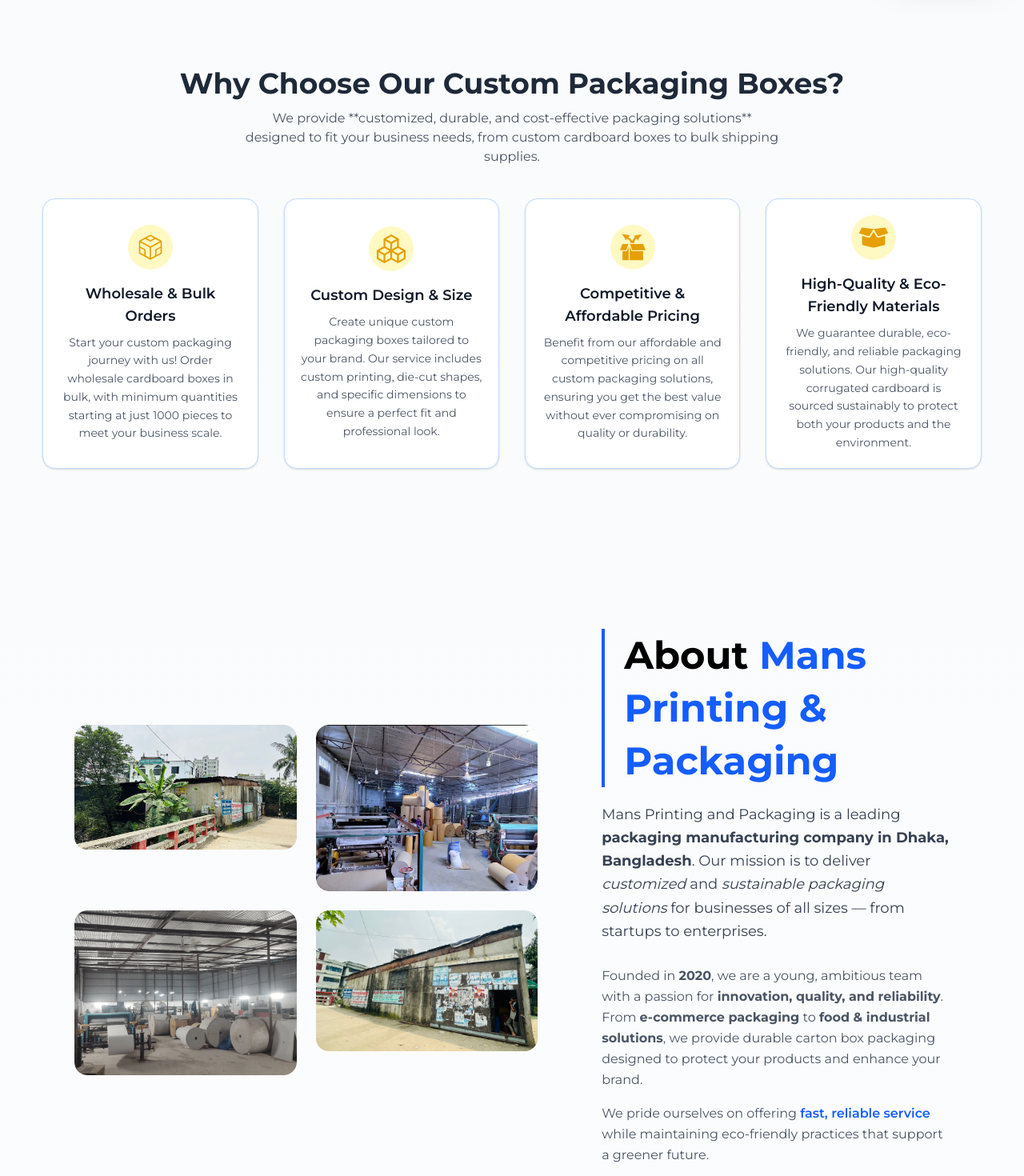
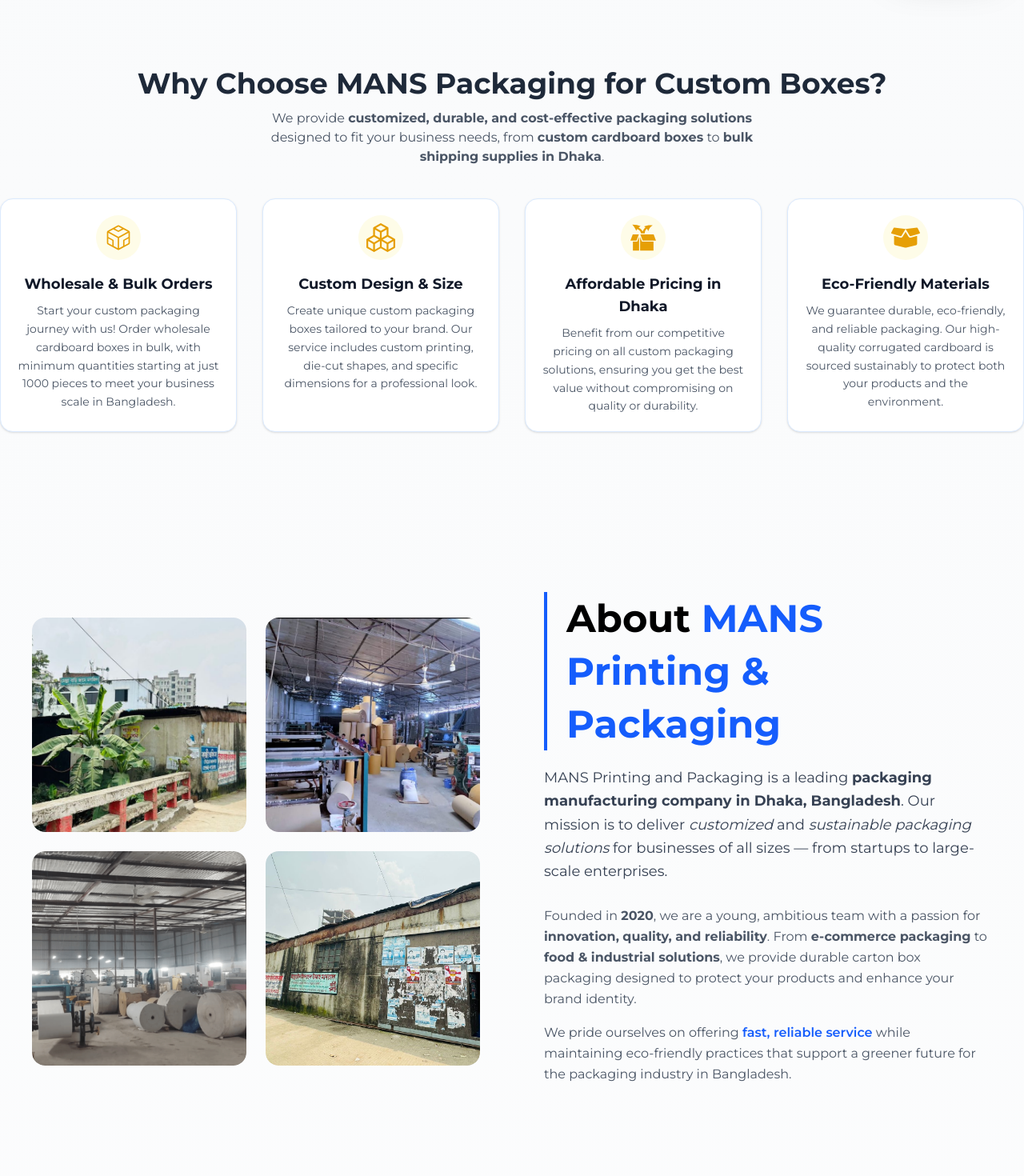
Before and after one commit to tanvermax/mans-next-app, a Next.js app: page / in a window 1280 px wide. Shown: the part 820-2290 px from the top of the page at 80% size. Built offline with nearby package versions, Linux system fonts and the light colour scheme; no server answers.

Commit message:
conatiner added

```diff
--- a/app/Componet/MainLayout/Mansphoto/Mansphoto.jsx
+++ b/app/Componet/MainLayout/Mansphoto/Mansphoto.jsx
@@ -1,86 +1,84 @@
-"use client";
-
+// app/components/Mansphoto.js (Server Component)
 import React from "react";
 import Image from "next/image";
-import { motion } from "framer-motion";
+import AnimationWrapper from "../Section1.jsx/AnimationWrapper"; // Using the wrapper we created earlier
 
 import photo1 from "../../../assets/IMG-20230909-WA0019-1024x576.jpg";
 import photo2 from "../../../assets/mans-packaging-factory--1024x768.jpg";
 import photo3 from "../../../assets/mans-packaging-printing-factory-1-1024x759.png";
 import photo4 from "../../../assets/mans-printing-and-packaging.jpg";
 
+export const metadata = {
+  title: "About MANS Packaging | Leading Box Manufacturer in Dhaka",
+  description: "Founded in 2020, MANS Packaging provides sustainable and custom packaging solutions in Bangladesh. Meet the team behind our innovation.",
+  keywords: ["About MANS Packaging", "Packaging factory Dhaka", "Minhazur Rahman CEO"],
+};
+
 const Mansphoto = () => {
+  const images = [
+    { src: photo1, alt: "Modern packaging manufacturing facility in Dhaka Bangladesh" },
+    { src: photo2, alt: "Inside MANS Packaging factory interior production line" },
+    { src: photo3, alt: "Advanced offset printing and packaging process in Bangladesh" },
+    { src: photo4, alt: "Custom eco-friendly carton box packaging solutions" },
+  ];
+
+
   return (
-    <section
-      id="about-us"
-      className="lg:flex lg:py-20 py-10 w-11/12 mx-auto items-center"
-    >
-      {/* Left: Images */}
-      <motion.div
-        initial={{ opacity: 0, x: -50 }}
-        whileInView={{ opacity: 1, x: 0 }}
-        transition={{ duration: 0.8 }}
-        viewport={{ once: true }}
-        className="grid grid-cols-2 gap-3 lg:gap-6 lg:p-10"
-      >
-        {[photo1, photo2, photo3, photo4].map((img, i) => (
-          <motion.div
-            key={i}
-            whileHover={{ scale: 1.05 }}
-            className="overflow-hidden rounded-2xl bg-transparent  "
-          >
+    <section id="about-us" className="lg:flex lg:py-20 py-10 container mx-auto items-center">
+
+      {/* Left: Images (Animated) */}
+      <div className="lg:w-1/2 grid grid-cols-2 gap-3 lg:gap-6 lg:p-10">
+        {images.map((img, i) => (
+          <AnimationWrapper key={i} index={i}>
+            <div className="overflow-hidden rounded-2xl bg-gray-100 aspect-square relative">
               <Image
-              src={img}
-              alt={
-                i === 0
-                  ? "Modern packaging and printing facility"
-                  : i === 1
-                  ? "Factory interior view of packaging production"
-                  : i === 2
-                  ? "Printing and packaging process at Mans"
-                  : "Sustainable packaging products showcase"
-              }
-              className=" rounded-2xl transition-transform duration-500 hover:scale-110"
+                src={img.src}
+                alt={img.alt}
+                fill
+                className="rounded-2xl object-cover transition-transform duration-500 hover:scale-110"
+                sizes="(max-width: 768px) 50vw, 25vw"
               />
-          </motion.div>
+            </div>
+          </AnimationWrapper>
         ))}
-      </motion.div>
+      </div>
 
-      {/* Right: Text */}
-      <motion.article
-        initial={{ opacity: 0, x: 50 }}
-        whileInView={{ opacity: 1, x: 0 }}
-        transition={{ duration: 0.8 }}
-        viewport={{ once: true }}
-        className="lg:p-10 mt-10 lg:mt-0"
-      >
+      {/* Right: Text (Static for SEO, Wrapped for Animation) */}
+      <div className="lg:w-1/2 lg:p-10 mt-10 lg:mt-0">
+        <AnimationWrapper index={2}>
+          <article>
             <h2 className="border-l-4 text-black border-blue-600 lg:text-5xl text-3xl px-6 font-extrabold leading-snug">
-          About <span className="text-blue-600">Mans Printing & Packaging</span>
+              About <span className="text-blue-600">MANS Printing & Packaging</span>
             </h2>
+
             <p className="py-5 text-gray-700 lg:text-lg text-sm leading-relaxed">
-          Mans Printing and Packaging is a leading{" "}
+              MANS Printing and Packaging is a leading{" "}
               <strong>packaging manufacturing company in Dhaka, Bangladesh</strong>.
               Our mission is to deliver <em>customized</em> and{" "}
               <em>sustainable packaging solutions</em> for businesses of all sizes —
-          from startups to enterprises.
+              from startups to large-scale enterprises.
             </p>
+
             <p className="py-2 text-gray-600 text-sm lg:text-base leading-relaxed">
               Founded in <strong>2020</strong>, we are a young, ambitious team with
               a passion for <strong>innovation, quality, and reliability</strong>.
               From <strong>e-commerce packaging</strong> to{" "}
               <strong>food & industrial solutions</strong>, we provide durable
               carton box packaging designed to protect your products and enhance
-          your brand.
+              your brand identity.
             </p>
+
             <p className="py-2 text-gray-600 text-sm lg:text-base leading-relaxed">
               We pride ourselves on offering{" "}
               <span className="font-semibold text-blue-600">
                 fast, reliable service
               </span>{" "}
               while maintaining eco-friendly practices that support a greener
-          future.
+              future for the packaging industry in Bangladesh.
             </p>
-      </motion.article>
+          </article>
+        </AnimationWrapper>
+      </div>
     </section>
   );
 };
--- /dev/null
+++ b/app/Componet/MainLayout/Section1.jsx/AnimationWrapper.jsx
@@ -0,0 +1,21 @@
+"use client";
+
+import { motion } from "framer-motion";
+
+export default function AnimationWrapper({ children, index }) {
+  return (
+    <motion.div
+      initial={{ opacity: 0, y: 30 }}
+      whileInView={{ opacity: 1, y: 0 }}
+      viewport={{ once: true, margin: "-50px" }}
+      transition={{
+        duration: 0.7,
+        delay: index * 0.15, // Staggered entry
+        ease: "easeOut"
+      }}
+      className="h-full" // Ensures the grid items keep their height
+    >
+      {children}
+    </motion.div>
+  );
+}
--- a/app/Componet/MainLayout/Section1.jsx/Section1.jsx
+++ b/app/Componet/MainLayout/Section1.jsx/Section1.jsx
@@ -1,99 +1,81 @@
-"use client";
+// app/components/Section1.js (Server Component)
+import { PiCodesandboxLogoLight } from "react-icons/pi";
+import { BsBoxes } from "react-icons/bs";
+import { GiBoxUnpacking } from "react-icons/gi";
+import { FaBoxOpen } from "react-icons/fa";
+import AnimationWrapper from "./AnimationWrapper";
 
-import Head from "next/head"; // Or react-helmet in a different setup
-import { motion } from "framer-motion";
-import { BsBoxes } from "react-icons/bs";
-import { FaBoxOpen } from "react-icons/fa";
-import { GiBoxUnpacking } from "react-icons/gi";
-import { PiCodesandboxLogoLight } from "react-icons/pi";
-
-// SEO Component to manage meta tags
-const SEO = () => {
-  return (
-    <Head>
-      <title>Custom Packaging Boxes & Wholesale | Your Company Name</title>
-      <meta
-        name="description"
-        content="Get high-quality, custom-designed packaging boxes in bulk. We offer eco-friendly cardboard boxes, competitive pricing, and fast delivery for your business needs."
-      />
-      {/* Add more meta tags as needed, like og:title for social media */}
-    </Head>
-  );
-};
-
-// Expanded content with more keywords and details
 const features = [
   {
     icon: PiCodesandboxLogoLight,
     title: "Wholesale & Bulk Orders",
-    description: "Start your custom packaging journey with us! Order wholesale cardboard boxes in bulk, with minimum quantities starting at just 1000 pieces to meet your business scale.",
+    description: "Start your custom packaging journey with us! Order wholesale cardboard boxes in bulk, with minimum quantities starting at just 1000 pieces to meet your business scale in Bangladesh.",
   },
   {
     icon: BsBoxes,
     title: "Custom Design & Size",
-    description: "Create unique custom packaging boxes tailored to your brand. Our service includes custom printing, die-cut shapes, and specific dimensions to ensure a perfect fit and professional look.",
+    description: "Create unique custom packaging boxes tailored to your brand. Our service includes custom printing, die-cut shapes, and specific dimensions for a professional look.",
   },
   {
     icon: GiBoxUnpacking,
-    title: "Competitive & Affordable Pricing",
-    description: "Benefit from our affordable and competitive pricing on all custom packaging solutions, ensuring you get the best value without ever compromising on quality or durability.",
+    title: "Affordable Pricing in Dhaka",
+    description: "Benefit from our competitive pricing on all custom packaging solutions, ensuring you get the best value without compromising on quality or durability.",
   },
   {
     icon: FaBoxOpen,
-    title: "High-Quality & Eco-Friendly Materials",
-    description: "We guarantee durable, eco-friendly, and reliable packaging solutions. Our high-quality corrugated cardboard is sourced sustainably to protect both your products and the environment.",
+    title: "Eco-Friendly Materials",
+    description: "We guarantee durable, eco-friendly, and reliable packaging. Our high-quality corrugated cardboard is sourced sustainably to protect both your products and the environment.",
   },
 ];
 
 export default function Section1() {
+  const serviceSchema = {
+    "@context": "https://schema.org",
+    "@type": "Service",
+    "serviceType": "Custom Packaging Manufacturing",
+    "provider": {
+      "@type": "LocalBusiness",
+      "name": "MANS Packaging",
+      "address": {
+        "@type": "PostalAddress",
+        "addressLocality": "Dhaka",
+        "addressCountry": "BD"
+      }
+    },
+    "description": "Wholesale cardboard boxes, custom design, and eco-friendly packaging materials."
+  };
   return (
-    <>
-      <SEO />
-      <section
-        className="w-11/12 mx-auto py-12 lg:py-20"
-        aria-labelledby="features-heading"
-      >
+    <section className="container mx-auto py-12 lg:py-20" aria-labelledby="features-heading">
+      <script
+        type="application/ld+json"
+        dangerouslySetInnerHTML={{ __html: JSON.stringify(serviceSchema) }}
+      />
       <header className="text-center mb-10">
-          <h2
-            id="features-heading"
-            className="text-2xl lg:text-4xl font-bold text-gray-800"
-          >
-            Why Choose Our Custom Packaging Boxes?
+        <h2 id="features-heading" className="text-2xl lg:text-4xl font-bold text-gray-800">
+            Why Choose MANS Packaging for Custom Boxes?
         </h2>
         <p className="mt-3 text-gray-600 max-w-2xl mx-auto text-sm lg:text-base">
-            We provide **customized, durable, and cost-effective packaging solutions** designed to fit your business needs, from custom cardboard boxes to bulk shipping supplies.
+          We provide <strong>customized, durable, and cost-effective packaging solutions</strong> designed to fit your business needs, from <strong>custom cardboard boxes</strong> to <strong>bulk shipping supplies in Dhaka</strong>.
         </p>
       </header>
 
       <div className="grid lg:grid-cols-4 sm:grid-cols-2 gap-4 lg:gap-8">
-          {features.map((feature, index) => {
-            const Icon = feature.icon;
-            return (
-              <motion.article
-                key={index}
-                className="bg-white border border-blue-200 rounded-2xl p-5 shadow-sm hover:shadow-lg transition-shadow duration-300 text-center flex flex-col items-center justify-center group"
-                initial={{ opacity: 0, y: 30 }}
-                whileInView={{ opacity: 1, y: 0 }}
-                viewport={{ once: true }}
-                transition={{ duration: 0.7, delay: index * 0.2 }}
-              >
-                <div className="flex items-center justify-center w-14 h-14 rounded-full bg-yellow-100 mb-4 group-hover:bg-yellow-200 transition-colors">
-                  <Icon
-                    className="text-3xl lg:text-4xl text-[#e69f06]"
-                    aria-hidden="true"
-                  />
+        {features.map((feature, index) => (
+          <AnimationWrapper key={index} index={index}>
+            <article className="bg-white border border-blue-100 h-full rounded-2xl p-5 shadow-sm hover:shadow-lg transition-shadow text-center flex flex-col items-center group">
+              <div className="flex items-center justify-center w-14 h-14 rounded-full bg-yellow-50 mb-4 group-hover:bg-yellow-100 transition-colors">
+                <feature.icon className="text-3xl lg:text-4xl text-[#e69f06]" aria-hidden="true" />
               </div>
-                <h3 className="text-sm lg:text-lg font-semibold text-gray-900 mb-2">
+              <h3 className="text-sm lg:text-lg font-bold text-gray-900 mb-2">
                 {feature.title}
               </h3>
               <p className="text-gray-600 text-xs lg:text-sm leading-relaxed">
                 {feature.description}
               </p>
-              </motion.article>
-            );
-          })}
+            </article>
+          </AnimationWrapper>
+        ))}
       </div>
     </section>
-    </>
   );
 }
--- a/app/page.js
+++ b/app/page.js
@@ -1,4 +1,5 @@
-"use client"
+
+
 import Banner from "./Componet/MainLayout/Banner/Banner";
 import Section1 from "./Componet/MainLayout/Section1.jsx/Section1";
 import Ourservice from "./Componet/MainLayout/OurService/Ourservice";
@@ -10,9 +11,21 @@
 import Mansphoto from "./Componet/MainLayout/Mansphoto/Mansphoto";
 import { Suspense } from "react";
 
+export const metadata = {
+  title: "Custom Packaging Boxes Wholesale in Bangladesh | MANS Packaging",
+  description: "Get high-quality, custom-designed packaging boxes in bulk. We offer eco-friendly cardboard boxes, competitive pricing, and fast delivery in Dhaka.",
+  openGraph: {
+    title: "MANS Packaging | Custom Shipping & Carton Boxes",
+    description: "Wholesale & Bulk Orders for E-commerce, Food, and Industrial packaging.",
+    images: ['/og-image-packaging.jpg'], // Make sure to put an image in your public folder
+  },
+};
+
+
+
 export default function Home() {
   return (
-    <div>
+    <div className="">
       <div className="min-h-[400px] md:min-h-[500px] lg:min-h-[700px]">
       <Banner/>
     </div>
```
Also changed, not shown: app/Componet/MainLayout/NewsPart/Newspart.jsx (+5 -3 lines), public/og-image-packaging.jpg (added). Lines whose indentation alone changed are shown as unchanged.
